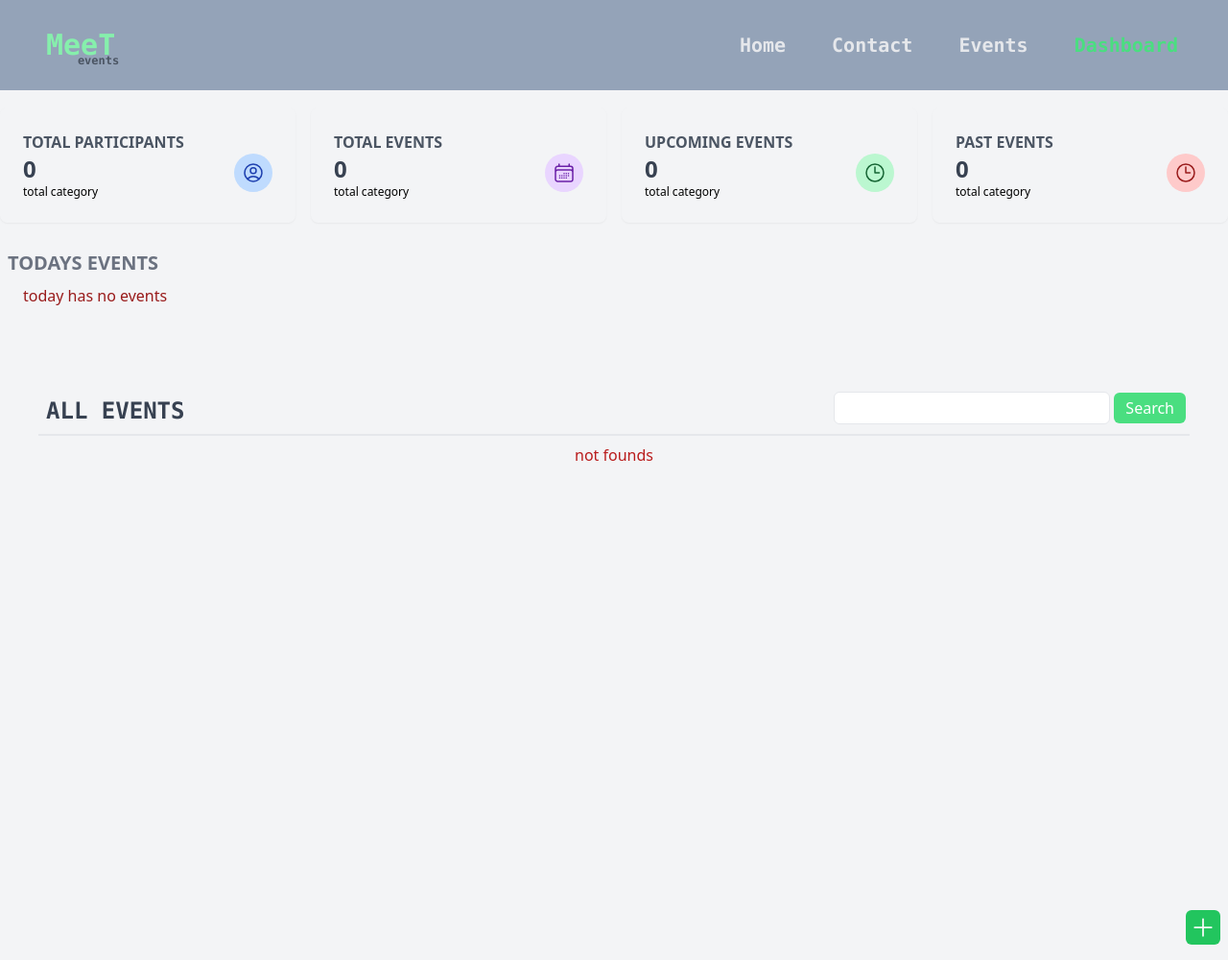
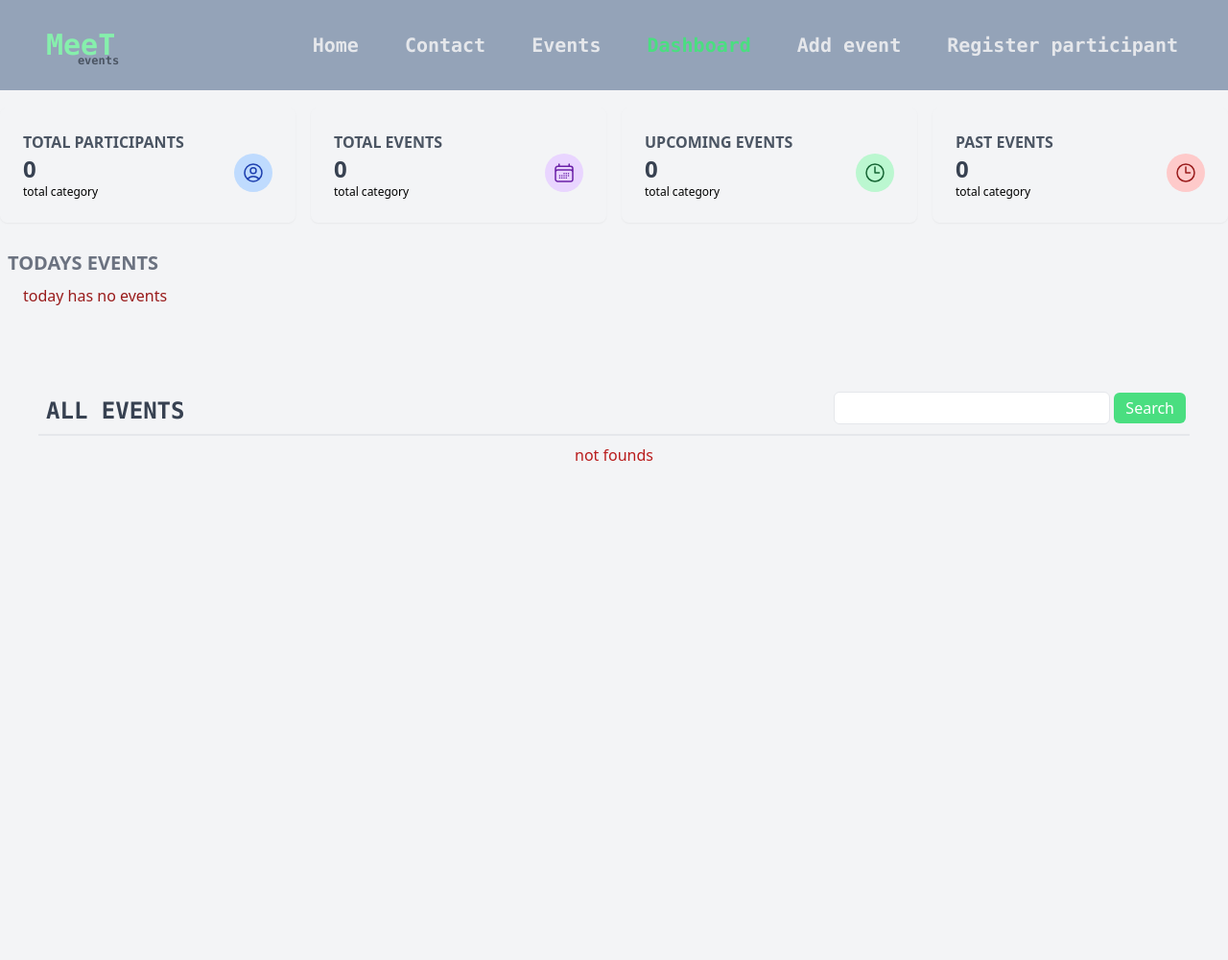
Before and after one commit to asmnt92/event-management, a Django app: page /home/dashboard/ in a window 1280 px wide. Shown: the whole page at 96% size. Run offline with Django 5.2, Linux system fonts and the light colour scheme; data that the repository does not hold is empty.

Commit message:
fixed js file

```diff
--- a/event_app/templates/dashboard/dashboard.html
+++ b/event_app/templates/dashboard/dashboard.html
@@ -235,22 +235,5 @@
 
     </div>
   </section>
-{% comment %} bottom icon {% endcomment %}
-  <div id="add_event_and_participant_parent" class="fixed bottom-4 right-2 p-1 text-gray-50 bg-green-500 rounded-md font-bold cursor-pointer hover:bg-green-400 rotate-0">
-    <svg id="svg-plus-and-cross-button" xmlns="http://www.w3.org/2000/svg" fill="none" viewBox="0 0 24 24" stroke-width="1.5" stroke="currentColor" class="size-7 transition-transform duration-300 ">
-        <path stroke-linecap="round" stroke-linejoin="round" d="M12 4.5v15m7.5-7.5h-15" />
-      </svg>
 
-    <!-- <div id="add_event_and_participant_child" class="absolute -top-42 -left-24 w-32 h-40 p-1 rounded-s-md rounded-t-md  bg-gray-500/40 hidden transition duration-300"> -->
-    <div id="add_event_and_participant_child" class="absolute top[-150px] -left-24 w-32 h-40 p-2 rounded-s-md rounded-t-md bg-gray-500/70 scale-0 origin-bottom-right transition-all duration-500">
-            <!-- content -->
-        <div class="text-xl text-center p-3 mt-1 mb-3 cursor-default bg-gray-400 rounded-sm text-gray-100 shadow-sm shadow-black">ADD</div>
-        <div class="flex flex-col gap-2 text-md font-semibold text-gray-100 ">
-            <a href="{% url 'create-event' %}" class=" p-1 bg-green-500/60 rounded-lg hover:bg-green-400/60 hover:text-gray-500 shadow-md shadow-black">Events</a>
-            <a href="{% url 'register-participant' %}" class=" p-1 bg-green-500/60 rounded-lg hover:bg-green-400/60 hover:text-gray-500 shadow-md shadow-black">Participants</a>
-        </div>
-
-    </div>
-
-</div>
 {% endblock hero %}
--- a/event_app/templates/index.html
+++ b/event_app/templates/index.html
@@ -68,8 +68,6 @@
       {% block hero %}{% endblock hero %}
 
 {% if page == 'home' %}<script src='{% static "js/home.js" %}'></script> {% endif %}
-{% if page == 'dashboard' %}<script src='{% static "js/dashboard.js" %}'></script> {% endif %}
-
 
 </body>
 </html>
--- a/event_app/templates/nav_item/nav_items.html
+++ b/event_app/templates/nav_item/nav_items.html
@@ -2,6 +2,6 @@
 <li class="p-1 {% if page == 'contact' %}text-green-400 {% else %}text-gray-200{% endif %} hover:text-green-400 transition duration-200"><a href="" >Contact</a></li>
 <li class="p-1 {% if page == 'events' %}text-green-400 {% else %}text-gray-200{% endif %}  hover:text-green-400 transition duration-200"><a href="{% url 'events-show' %}">Events</a></li>
 <li class="p-1 {% if page == 'dashboard' %}text-green-400 {% else %}text-gray-200{% endif %}  hover:text-green-400 transition duration-200"><a href="{% url 'dashboard' %}">Dashboard</a></li>
-<li class="p-1 {% if page == 'add-event' %}text-green-400 {% else %}text-gray-200 hidden{% endif %}  hover:text-green-400 transition duration-200"><a href="{% url 'create-event' %}">Add event</a></li>
+<li class="p-1 {% if page == 'add-event' %}text-green-400 {% else %}text-gray-200 {% endif %}  hover:text-green-400 transition duration-200"><a href="{% url 'create-event' %}">Add event</a></li>
 <li class="p-1 {% if page == 'update-event' %}text-green-400 {% else %}text-gray-200 hidden{% endif %}  hover:text-green-400 transition duration-200"><a href="{% url 'dashboard' %}">Update event</a></li>
-<li class="p-1 {% if page == 'Register-participant' %}text-green-400 {% else %}text-gray-200 hidden{% endif %}  hover:text-green-400 transition duration-200"><a href="{% url 'register-participant' %}">Register participant</a></li>
+<li class="p-1 {% if page == 'Register-participant' %}text-green-400 {% else %}text-gray-200{% endif %}  hover:text-green-400 transition duration-200"><a href="{% url 'register-participant' %}">Register participant</a></li>
--- a/static/js/dashboard.js
+++ /dev/null
@@ -1,28 +0,0 @@
-// for dashboard bottom icon
-const add_event_and_participant_parent=document.getElementById('add_event_and_participant_parent');
-add_event_and_participant_parent.addEventListener('click',(e)=>{
-    const child=document.getElementById('add_event_and_participant_child')
-    const svg_plus_and_cross_button=document.getElementById('svg-plus-and-cross-button')
-    if (add_event_and_participant_parent.classList.contains('bg-green-500')) {
-        add_event_and_participant_parent.classList.remove('bg-green-500','hover:bg-green-400');
-        add_event_and_participant_parent.classList.add('bg-gray-700','hover:bg-gray-600');
-        child.classList.remove('scale-0');
-        child.classList.add('scale-100');
-        svg_plus_and_cross_button.classList.remove('rotate-0');
-        svg_plus_and_cross_button.classList.add('rotate-45');
-
-    }
-    else{
-      add_event_and_participant_parent.classList.remove('bg-gray-700','hover:bg-gray-600');
-        add_event_and_participant_parent.classList.add('bg-green-500','hover:bg-green-400');
-        child.classList.remove('scale-100');
-        child.classList.add('scale-0');
-        svg_plus_and_cross_button.classList.remove('rotate-45');
-        svg_plus_and_cross_button.classList.add('rotate-0');
-
-    }
-    child.addEventListener('click', (e) => {
-        e.stopPropagation();
-    });
-
-    });
```
